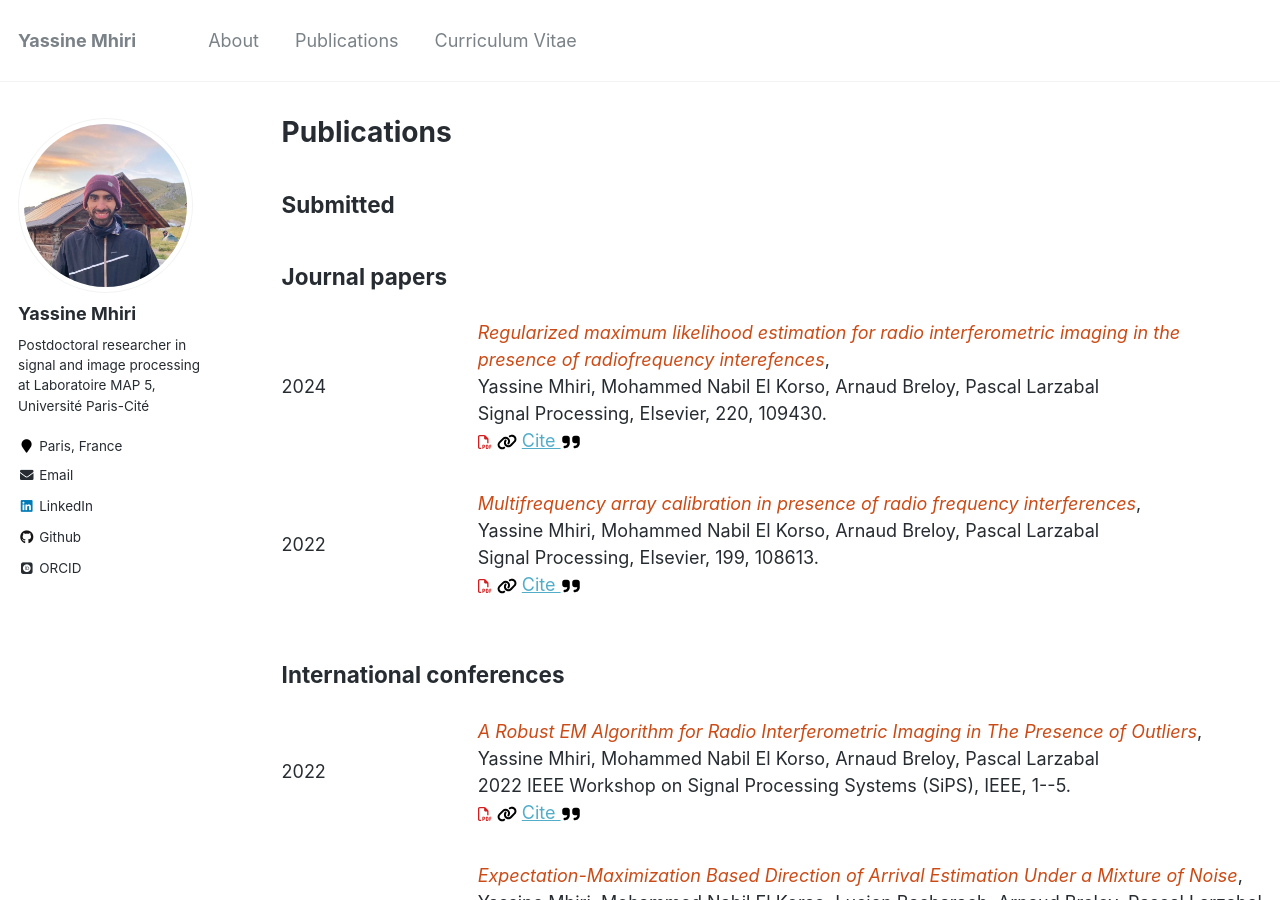
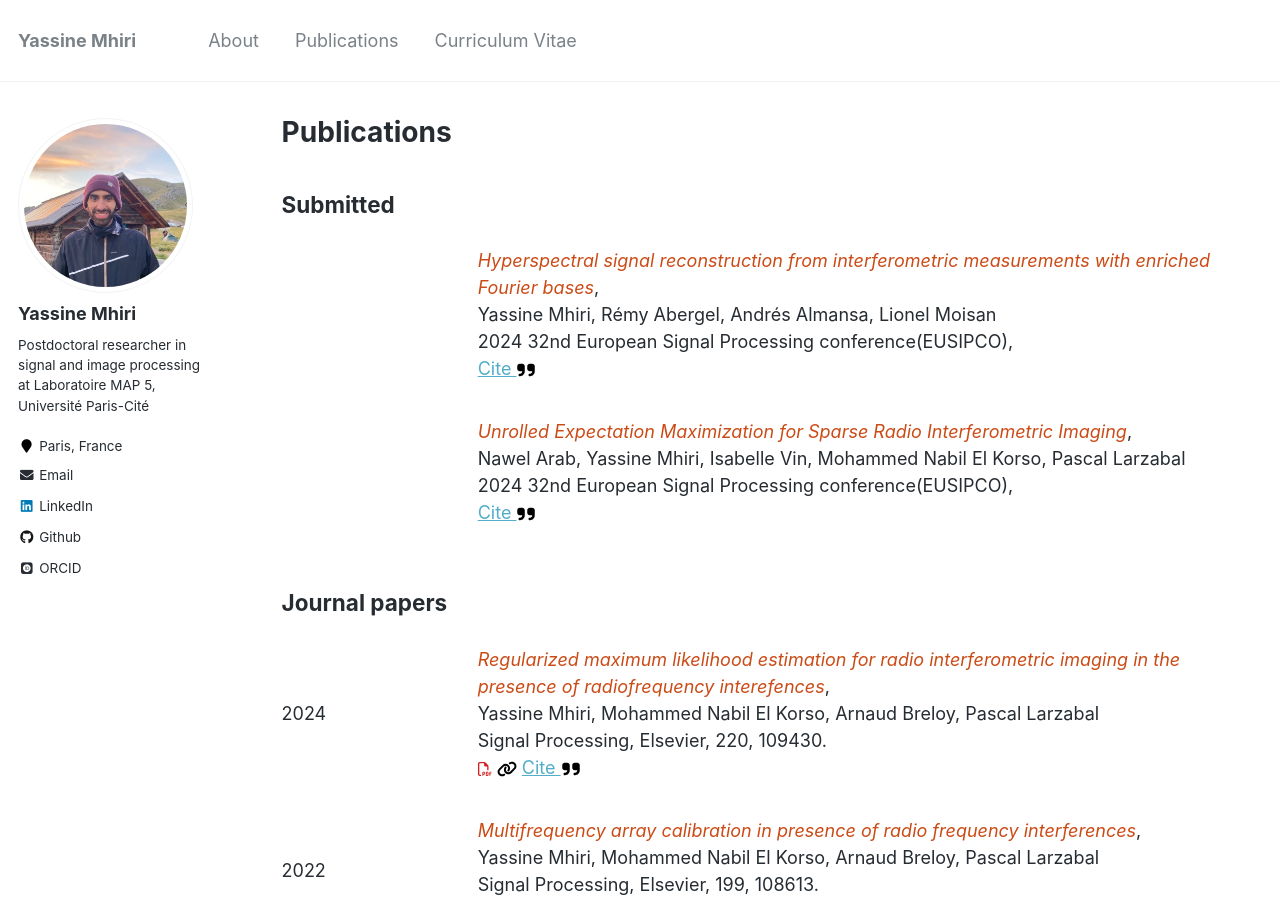
Before and after one commit to y-mhiri/y-mhiri.github.io, a Jekyll site: the page built from _pages/publications.html, in a window 1280 px wide and 900 px high. Built offline with Jekyll 4.4.1, drawn with Linux system fonts in a browser that asks for light colours; some web fonts are replaced.

Commit message:
added Eusipco submitted paper

```diff
--- a/_data/publications.yml
+++ b/_data/publications.yml
@@ -2,10 +2,15 @@
 
 type:
   - section_title: Submitted
-    publication:
+    publications:
       - id: mhiri2024eusipco
         title: Hyperspectral signal reconstruction from interferometric measurements with enriched Fourier bases
         authors: Yassine Mhiri, Rémy Abergel, Andrés Almansa, Lionel Moisan
+        conference: 2024 32nd European Signal Processing conference(EUSIPCO)
+        type: inproceedings
+      - id: nawel2024eusipco
+        title: Unrolled Expectation Maximization for Sparse Radio Interferometric Imaging
+        authors: Nawel Arab, Yassine Mhiri, Isabelle Vin, Mohammed Nabil El Korso, Pascal Larzabal
         conference: 2024 32nd European Signal Processing conference(EUSIPCO)
         type: inproceedings
 
```
